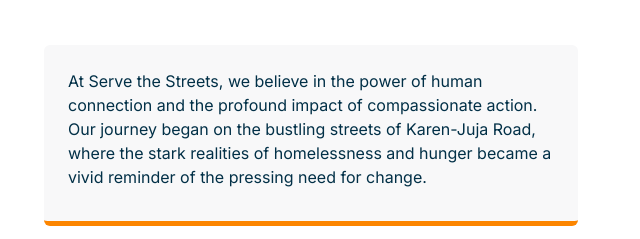
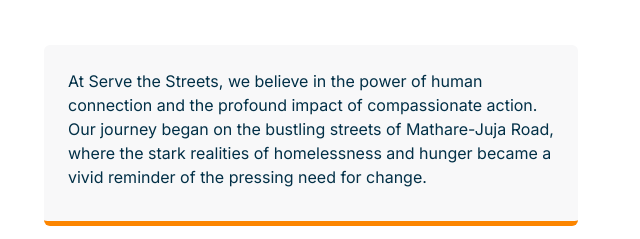
Before and after one commit to Roy538/Charity-Website-HTML-CSS-JS, a plain HTML site: page about.html in a window 1280 px wide. Shown: the part 646-885 px from the top of the page, 620-1260 px from the left. Drawn offline with nearby package versions, Linux system fonts and the light colour scheme.

Commit message:
third commit

```diff
--- a/about.html
+++ b/about.html
@@ -127,7 +127,7 @@
                         <div class="bg-light border-bottom border-5 border-primary rounded p-4 mb-4">
                             <p class="text-dark mb-2">At Serve the Streets, we believe in the power of human
                                 connection and the profound impact of compassionate action. Our journey began
-                                on the bustling streets of Karen-Juja Road, where the stark realities of homelessness
+                                on the bustling streets of Mathare-Juja Road, where the stark realities of homelessness
                                 and hunger became a vivid reminder of the pressing need for change.</p>
                             <!-- <span class="text-primary">Felix Juma, Founder & CEO</span> -->
                         </div>
```
